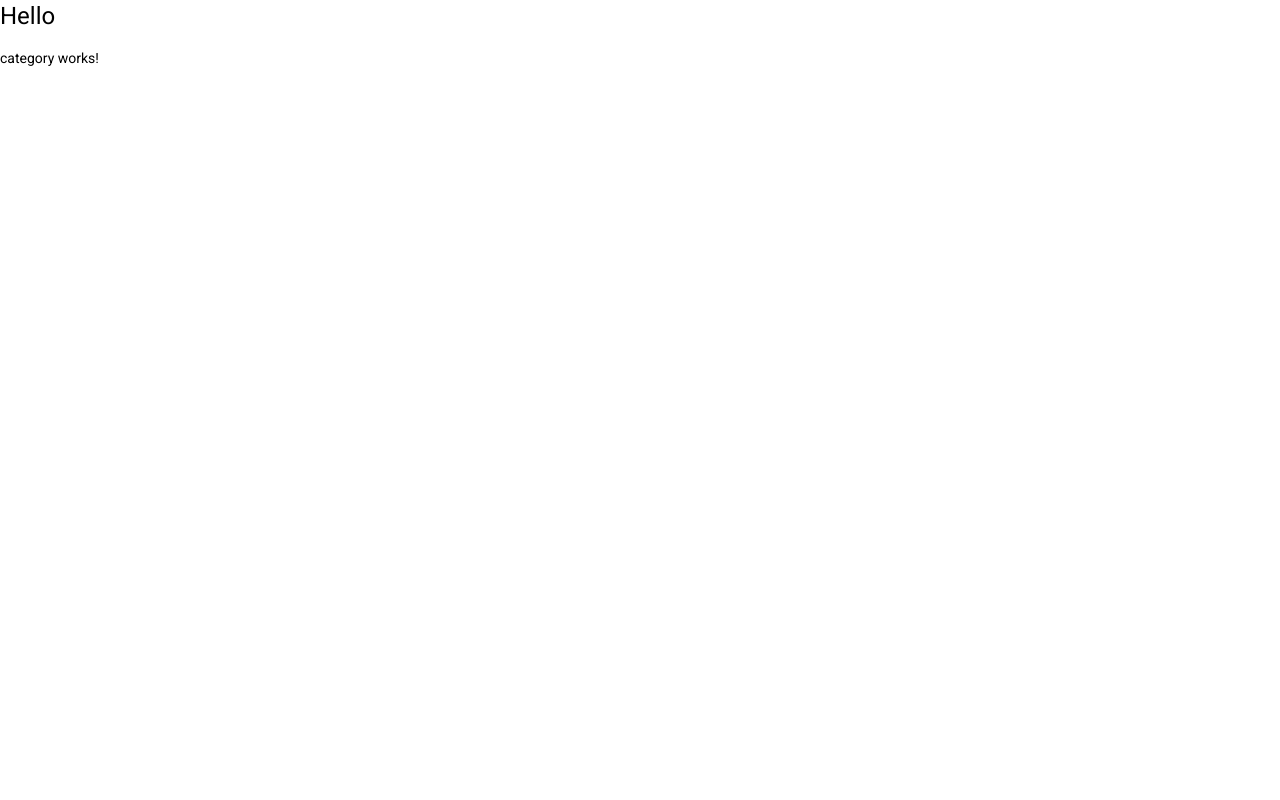
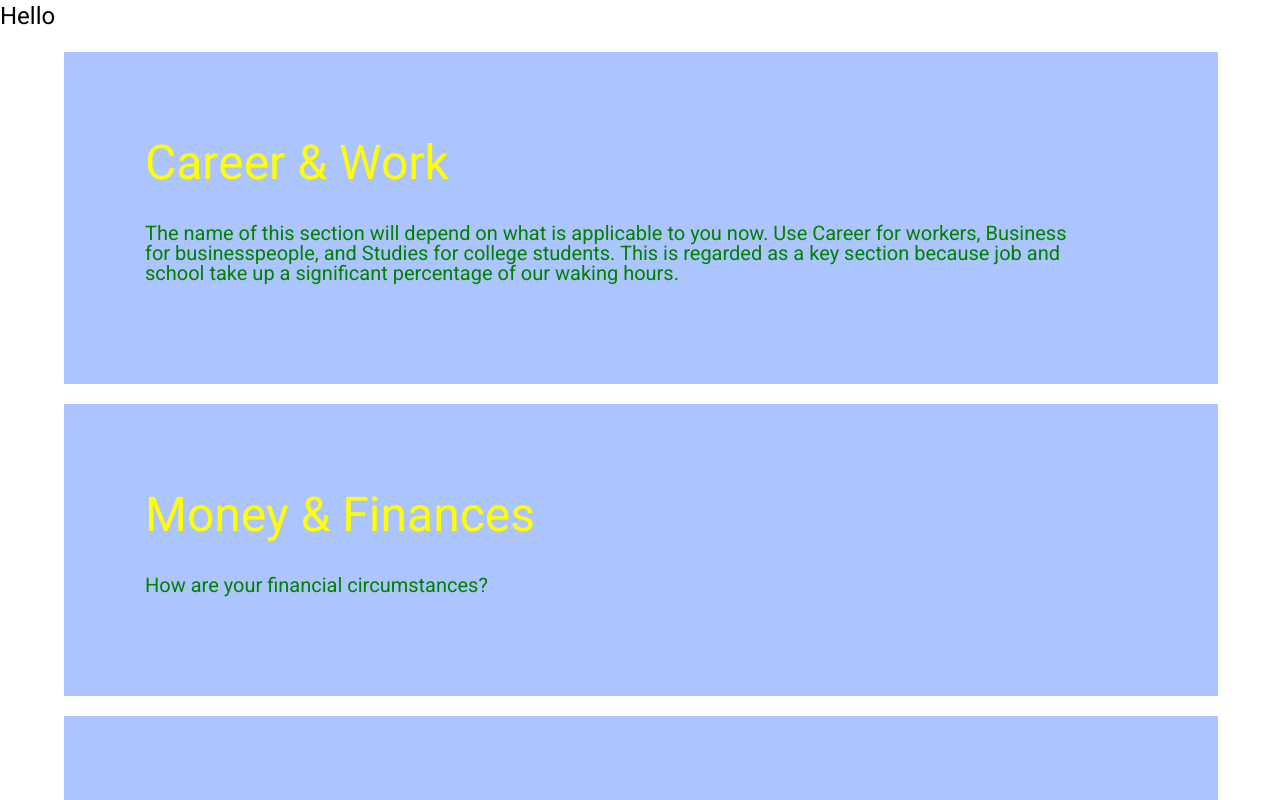
Before and after one commit to leonkoech/BalancedLife, an Angular app: page / in a window 1280 px wide. Shown: the top 800 px of the page. Built offline with nearby package versions, Linux system fonts and the light colour scheme.

Commit message:
categoories

```diff
--- a/src/components/category/category.component.html
+++ b/src/components/category/category.component.html
@@ -1 +1,13 @@
-<p>category works!</p>
+
+ <body>
+
+ <div *ngFor="let item of test" class = "newItem" (click)="doNext(item)" >
+    <div>
+        <p class="newName">{{item["name"]}}</p>
+
+    </div>
+    <div>
+        <p class="newDesc">{{item["description"]}}</p>
+    </div>
+</div>
+</body>
--- a/src/components/category/category.component.scss
+++ b/src/components/category/category.component.scss
@@ -0,0 +1,36 @@
+
+.newItem{
+    background-color: #acc5ff;
+    width: 90%;
+    margin-top: 20px;
+    height: auto;
+    margin-left: 5%;
+    padding: 1px;
+
+}
+.newName{
+
+        margin-top: 100px;
+        margin-bottom: 50px;
+        margin-right: 150px;
+        margin-left: 80px;
+
+        font-size: 48px;
+
+        color: yellow;
+
+
+}
+.newDesc{
+
+        margin-top: 50px;
+        margin-bottom: 100px;
+        margin-right: 150px;
+        margin-left: 80px;
+
+        font-size: 20px;
+
+        color: green;
+
+
+}
--- a/src/components/category/category.component.ts
+++ b/src/components/category/category.component.ts
@@ -1,8 +1,5 @@
 import { Component, OnInit } from '@angular/core';
 import { categories } from '../../../src/static/Categories';
-
-
-
 
 @Component({
   selector: 'app-category',
@@ -10,17 +7,15 @@ import { categories } from '../../../src/static/Categories';
   styleUrls: ['./category.component.scss']
 })
 export class CategoryComponent implements OnInit {
+   test=categories
+  constructor(
 
-  constructor() { }
+  ) { }
 
   ngOnInit(): void {
-    this.print()
   }
-   print(){
-    console.log("testete")
-    for (let i = 0; i < categories.length; i++){
-    console.log (categories[i]["name"])
-  }
+   doNext(object:any){
+    console.log(object.name)
   }
 
 
--- a/src/static/Categories.ts
+++ b/src/static/Categories.ts
@@ -2,9 +2,9 @@ export const categories = [{name: "Career & Work", description: "The name of thi
 {name: "Money & Finances", description: "How are your financial circumstances?"},
 {name: "Health & Fitness", description: "Both your lifestyle and physical health. This includes things like exercise, diet, and rest."},
 {name: "Fun & Recreation", description: "Whether you have enough opportunity to pursue your interests and hobbies outside of work."},
-{name: "Contribution", description: "how much you're donating. how you respect the environment and the planet. Here, social causes are included."},
-{name: "Community/Social", description: "how your social life is going. Have you got friends? Do you have positive, close friends with whom you can discuss anything?"},
+{name: "Contribution", description: "How much you're donating. How you respect the environment and the planet. Here, social causes are included."},
+{name: "Community/Social", description: "How your social life is going. Have you got friends? Do you have positive, close friends with whom you can discuss anything?"},
 {name: "Family & Friends", description: "Your interactions with your family."},
 {name: "Partner & Love", description: "This reflects your satisfaction with your relationship, if you're in one. If you're single, it symbolizes how much love you feel in your life and how energetically you're living it. Simply being single does not guarantee that you will receive a score of zero out of ten; Like that, being with someone does not guarantee that you will receive a ten out of ten. Both a single person and someone in a relationship can give themselves good or negative ratings in this section."},
-{name: "Personal Growth & Self-image", description: "your perception of yourself. This covers how you feel about yourself physically and how confident you are."},
-{name: "Spirituality", description: "your relationship to the universe and your higher self. This is not related to being religious, despite popular notion. How much do you connect with the spiritual side of life?"}]
+{name: "Personal Growth & Self-image", description: "Your perception of yourself. This covers how you feel about yourself physically and how confident you are."},
+{name: "Spirituality", description: "Your relationship to the universe and your higher self. This is not related to being religious, despite popular notion. How much do you connect with the spiritual side of life?"}]
```
